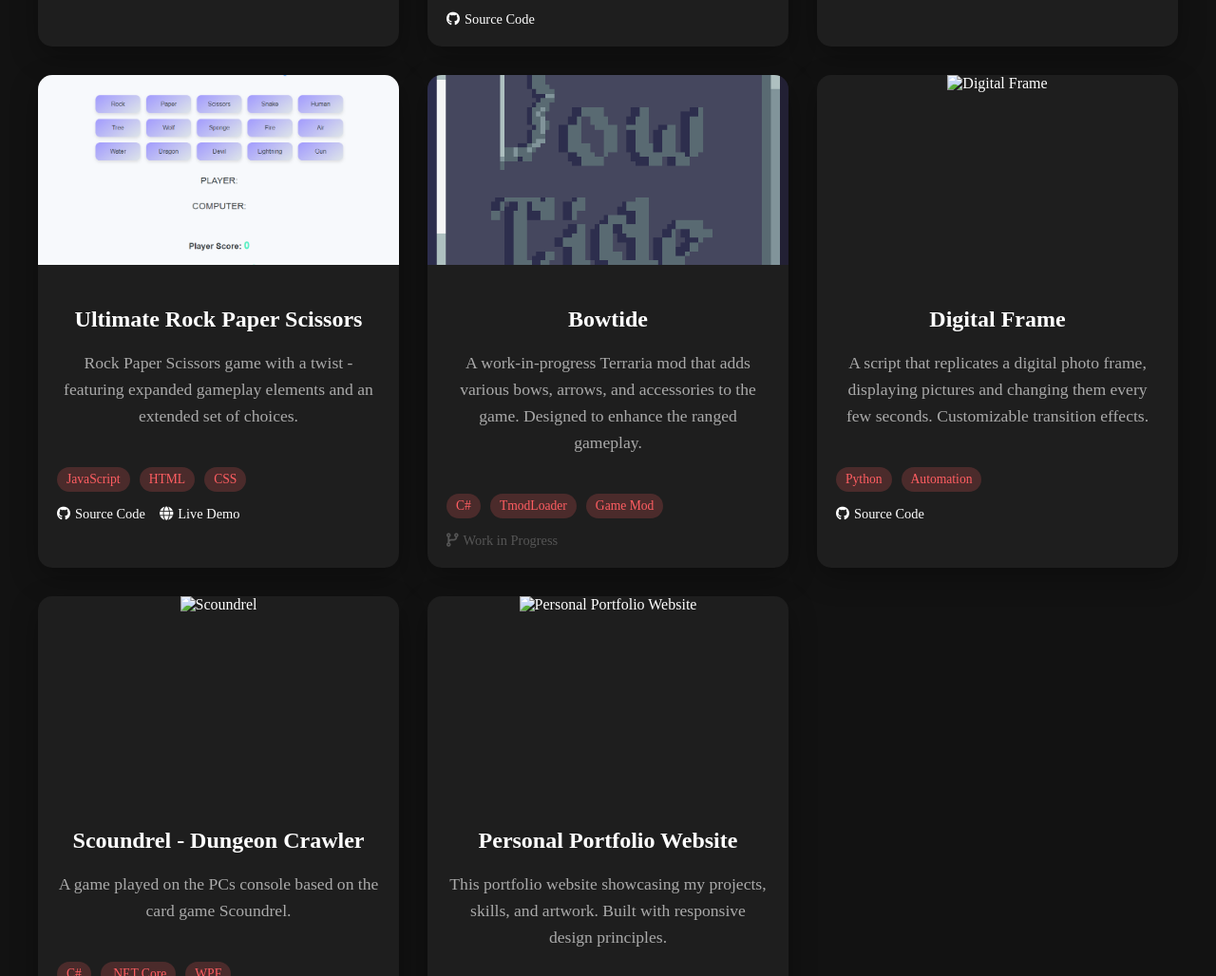
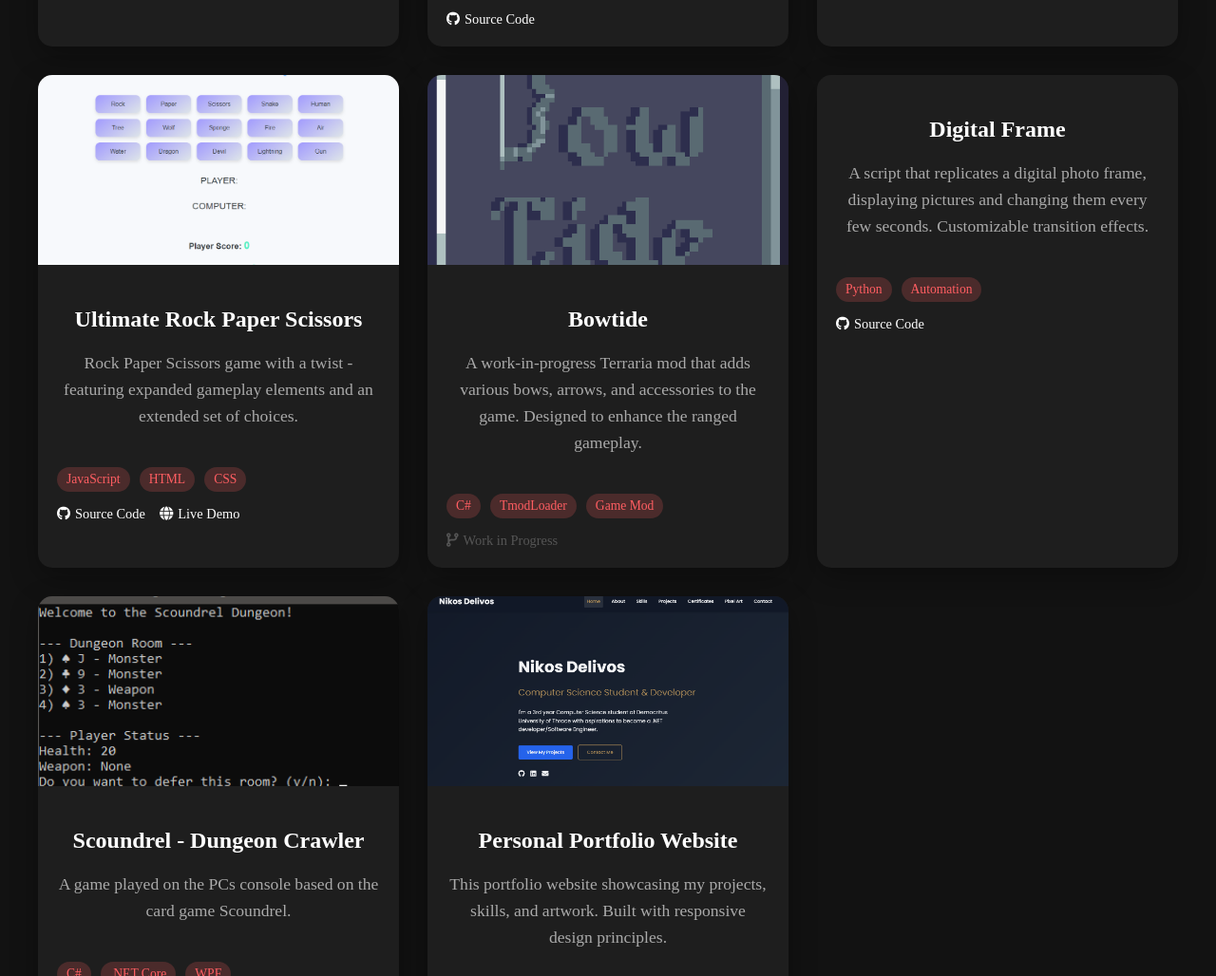
Before and after one commit to NikosDeliv/NikosDeliv.github.io, a plain HTML site: page allprojects.html in a window 1280 px wide. Shown: the part 996-2024 px from the top of the page at 95% size. Drawn offline with Linux system fonts and the light colour scheme.

Commit message:
minor changes, pictures added

```diff
--- a/allprojects.html
+++ b/allprojects.html
@@ -152,9 +152,7 @@
 
                 <!-- Project 6 -->
                 <div class="project-card" data-category="python">
-                    <div class="project-image">
-                        <img src="/api/placeholder/400/200" alt="Digital Frame">
-                    </div>
+
                     <div class="project-content">
                         <h3>Digital Frame</h3>
                         <p>A script that replicates a digital photo frame, displaying pictures and changing them every few seconds. Customizable transition effects.</p>
@@ -171,7 +169,7 @@
                 <!-- Project 7 -->
                 <div class="project-card" data-category=".net">
                     <div class="project-image">
-                        <img src="/api/placeholder/400/200" alt="Scoundrel">
+                        <img src="/assets/ScoundrelIcon.png" alt="Scoundrel">
                     </div>
                     <div class="project-content">
                         <h3>Scoundrel - Dungeon Crawler</h3>
@@ -190,7 +188,7 @@
                 <!-- Project 8 -->
                 <div class="project-card" data-category="web">
                     <div class="project-image">
-                        <img src="/api/placeholder/400/200" alt="Personal Portfolio Website">
+                        <img src="/assets/PortfolioSite.png" alt="Personal Portfolio Website">
                     </div>
                     <div class="project-content">
                         <h3>Personal Portfolio Website</h3>
@@ -201,7 +199,7 @@
                             <span class="project-tag">JavaScript</span>
                         </div>
                         <div class="project-links">
-                            <a href="https://github.com/NikosDeliv/portfolio" target="_blank"><i class="fab fa-github"></i> Source Code</a>
+                            <a href="https://github.com/NikosDeliv/NikosDeliv.github.io" target="_blank"><i class="fab fa-github"></i> Source Code</a>
                         </div>
                     </div>
                 </div>
```
Also changed, not shown: assets/PortfolioSite.png (added), assets/ScoundrelIcon.png (added).
